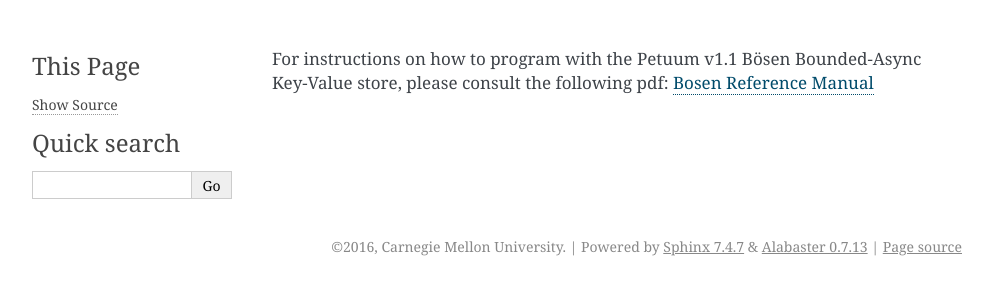
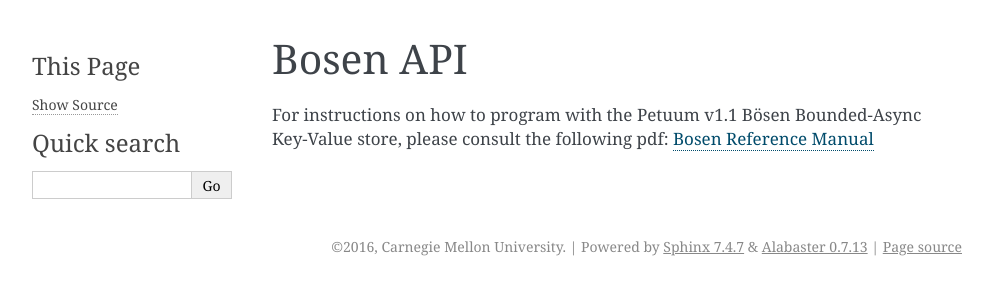
Before and after one commit to sailing-pmls/pmls.readthedocs.io, a Sphinx documentation site: the page built from docs/bosen-api.md, in a window 1280 px wide. Shown: the top 300 px of the page, without its empty margins (148-1141 px from the left). Built offline with Sphinx 7.4.7, drawn with Linux system fonts in a browser that asks for light colours.

Commit message:
Update bosen-api.md

```diff
--- a/docs/bosen-api.md
+++ b/docs/bosen-api.md
@@ -1 +1,3 @@
+# Bosen API
+
 For instructions on how to program with the Petuum v1.1 Bösen Bounded-Async Key-Value store, please consult the following pdf: [Bosen Reference Manual](static/bosen_refman.pdf)
```
